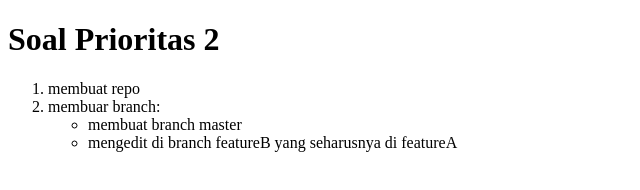
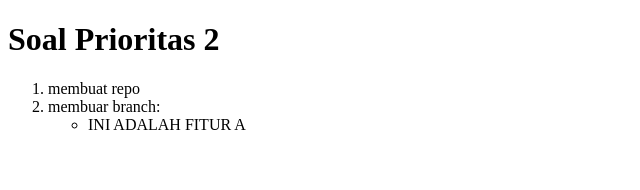
Before and after one commit to andistevenli/tugas-section-5_soal-prioritas-2, a plain HTML site: page index.html in a window 1280 px wide. Shown: the whole page, without its empty margins (0-640 px from the left). Drawn offline with Linux system fonts and the light colour scheme.

Commit message:
ngedit di line 15

```diff
--- a/index.html
+++ b/index.html
@@ -12,8 +12,7 @@
         <li>membuat repo</li>
         <li>membuar branch:
             <ul>
-                <li>membuat branch master</li>
-                <li>mengedit di branch featureB yang seharusnya di featureA</li>
+                <li>INI ADALAH FITUR A</li>
             </ul>
         </li>
     </ol>
```
